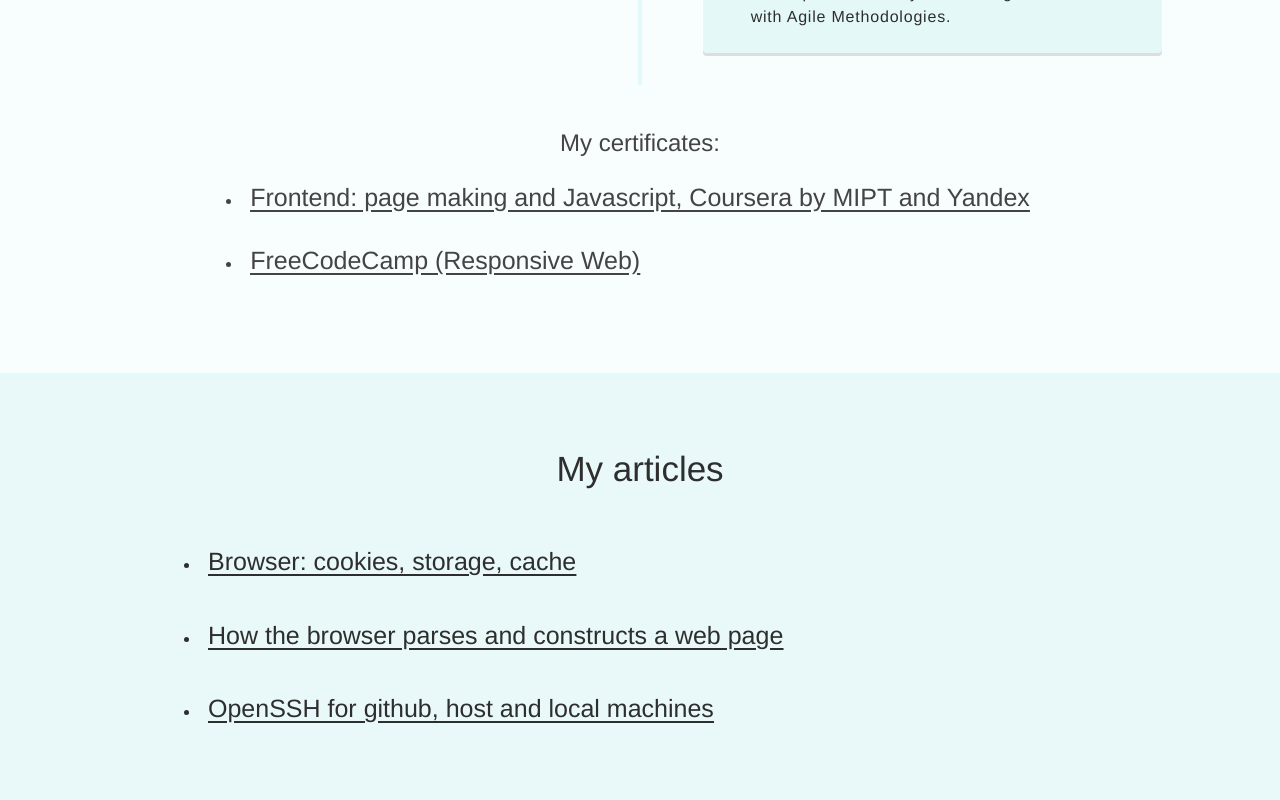
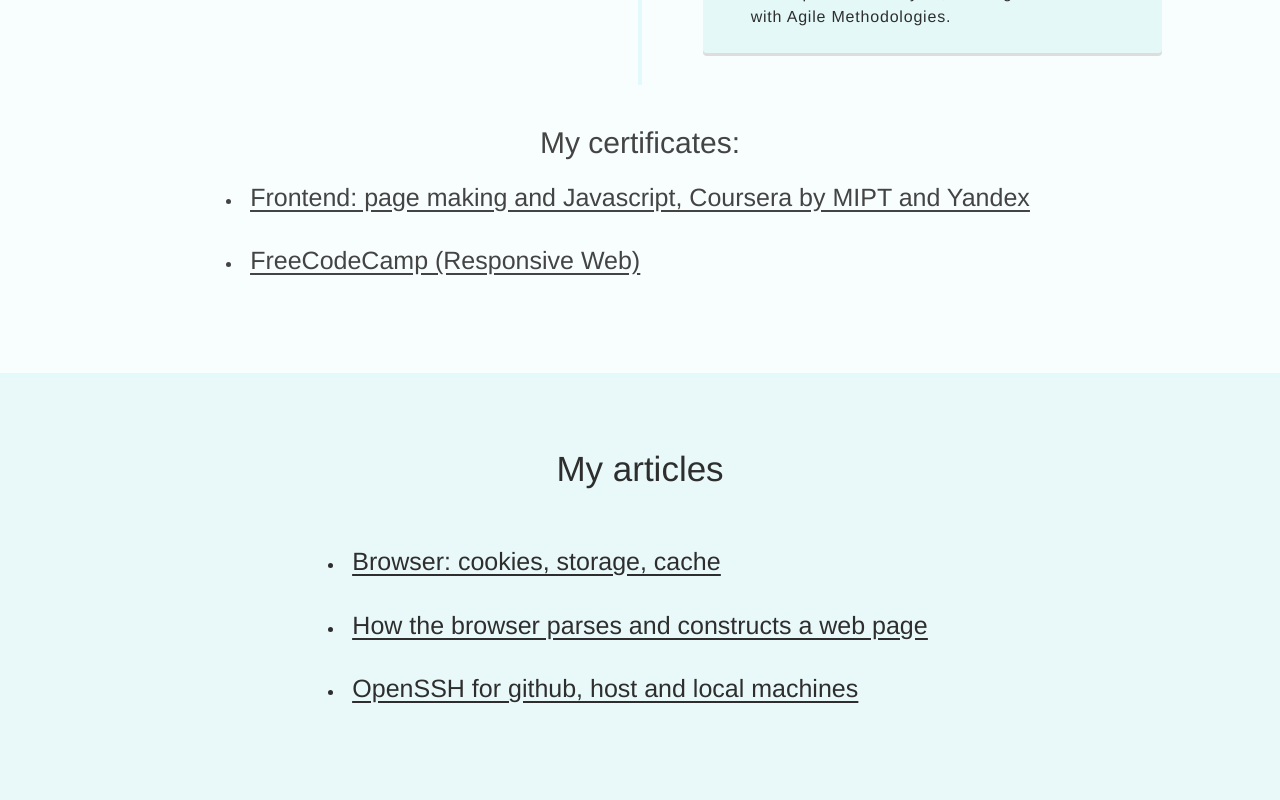
Before and after one commit to nat-k-dev/natkdev.com, a React (Create React App) app: page / in a window 1280 px wide. Shown: the part 4500-5300 px from the top of the page. Built offline with nearby package versions, Linux system fonts and the light colour scheme.

Commit message:
align links in the middle

```diff
--- a/src/components/home/main/blogs/blog/blog.css
+++ b/src/components/home/main/blogs/blog/blog.css
@@ -2,6 +2,7 @@
 .article {
 	margin: 10px;
 	padding: 8px;
+	max-width: max-content;
 }
 
 .article > .caption {
--- a/src/components/home/main/blogs/blogs.js
+++ b/src/components/home/main/blogs/blogs.js
@@ -5,7 +5,7 @@ import "./blogs.css";
 
 function Blogs() {
   return (
-    <ul className="articles max-w-[900px] mx-auto list-disc">
+    <ul className="mx-auto list-disc max-w-max">
       <Blog cssClassName={blogsInfo.techArticleBrowserCookies.cssClassName}
             href={blogsInfo.techArticleBrowserCookies.href}
             caption={blogsInfo.techArticleBrowserCookies.caption} />
--- a/src/components/home/main/contacts/contacts.css
+++ b/src/components/home/main/contacts/contacts.css
@@ -7,6 +7,7 @@
 
 .contact-list {
 	list-style: none;
+	margin: auto;
 }
 
 .contact-list > li {
--- a/src/components/home/main/my-background/my-background.css
+++ b/src/components/home/main/my-background/my-background.css
@@ -3,7 +3,6 @@
 	flex-direction: column;
 }
 
-.my-certificates,
 .my-experience {
 	font-size: 24px;
 }
--- a/src/components/home/main/my-background/my-background.js
+++ b/src/components/home/main/my-background/my-background.js
@@ -76,8 +76,9 @@ function MyBackground() {
         </VerticalTimeline>
 
       </div>
-      <ul className="list-disc mt-10 max-w-[900px] mx-auto">
-        <p className="my-certificates text-center">My certificates:</p>
+
+      <p className="mt-10 text-center text-3xl">My certificates:</p>
+      <ul className="list-disc mx-auto">
         <Background cssClassName={myBackgroundInfo.courseraYaFrontend.cssClassName}
                    href={myBackgroundInfo.courseraYaFrontend.href}
                    caption={myBackgroundInfo.courseraYaFrontend.caption} />
```
